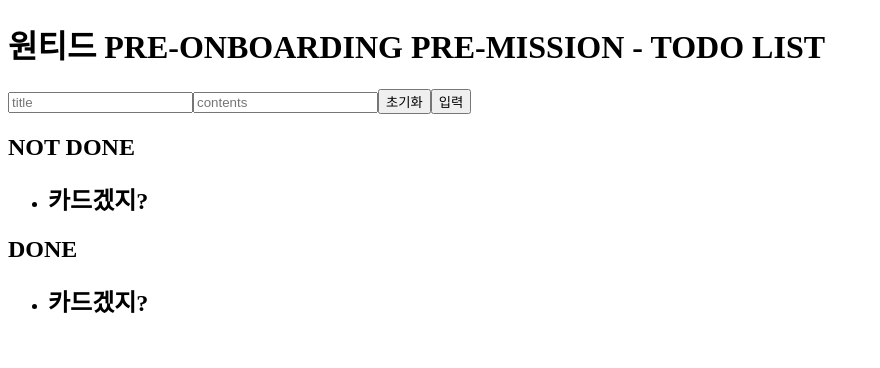
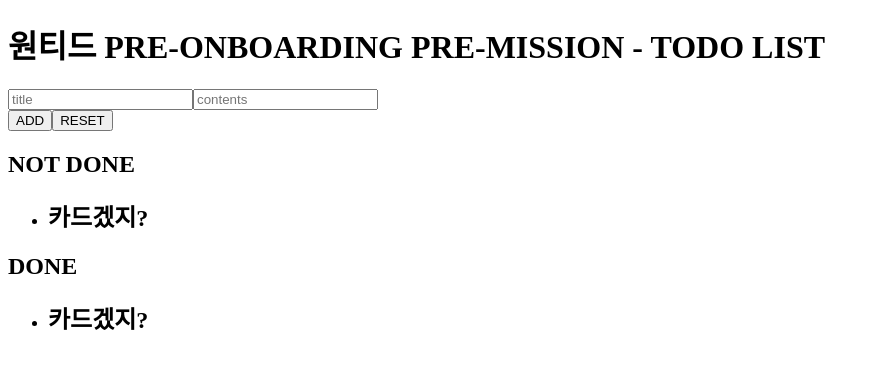
Before and after one commit to kms99/wanted_PRE-ONBOARDING_-, a React (Create React App) app: page / in a window 1280 px wide. Shown: the top 368 px of the page, without its empty margins (0-880 px from the left). Built offline with nearby package versions, Linux system fonts and the light colour scheme.

Commit message:
[update]: TODO ADD 기능 추가

```diff
--- /dev/null
+++ b/src/components/common/button/Button.tsx
@@ -0,0 +1,10 @@
+import React from 'react';
+
+interface Props {
+  text: string;
+  handler?: () => void;
+}
+
+export default function Button({ text, handler }: Props) {
+  return <button onClick={handler}>{text}</button>;
+}
--- /dev/null
+++ b/src/components/common/button/button.styled.ts
@@ -0,0 +1 @@
+import styled from 'styled-components';
--- a/src/components/form/Form.tsx
+++ b/src/components/form/Form.tsx
@@ -1,30 +1,58 @@
 import React from 'react';
 import { useForm, SubmitHandler } from 'react-hook-form';
 import Input from '../common/input/Input';
-import { Inputs } from '../../types/types';
-import { FormIds } from '../../types/enums';
+import { InputValue, Inputs } from '../../types/types';
+import { FORM_INPUTS } from './constants';
+import Button from '../common/button/Button';
+import { useAppDispatch } from '../../hooks/useRTK';
+import { addTodo } from '../../store/slice/todoSlice';
 
 export default function Form() {
-  const { register, handleSubmit, formState } = useForm<Inputs>();
+  const { register, handleSubmit } = useForm<Inputs>();
+  const dispatch = useAppDispatch();
+
+  const handleAdd = ({ title, contents }: InputValue) => {
+    //TODO: validation check
+    dispatch(addTodo({ title, contents }));
+  };
+  const handleReset = () => {};
 
   const handleTodoSubmit: SubmitHandler<Inputs> = (value) => {
     console.log(value);
+    handleAdd({ title: value.titleValue, contents: value.contentsValue });
   };
+
+  const FORM_BUTTONS = [
+    {
+      text: 'ADD',
+    },
+    {
+      text: 'RESET',
+      handler: handleReset,
+    },
+  ];
+
+  const INPUTS = FORM_INPUTS.map((input) => (
+    <Input
+      key={input.formId}
+      formRegister={register}
+      placeholder={input.placeholder}
+      formId={input.formId}
+    />
+  ));
+
+  const BUTTONS = FORM_BUTTONS.map((button) => (
+    <Button
+      key={`button_${button.text}`}
+      text={button.text}
+      handler={button.handler}
+    />
+  ));
 
   return (
     <form onSubmit={handleSubmit(handleTodoSubmit)}>
-      <Input
-        formRegister={register}
-        placeholder="title"
-        formId={FormIds.titleValue}
-      />
-      <Input
-        formRegister={register}
-        placeholder="contents"
-        formId={FormIds.contentsValue}
-      />
-      <button>초기화</button>
-      <button>입력</button>
+      {INPUTS}
+      <div>{BUTTONS}</div>
     </form>
   );
 }
--- /dev/null
+++ b/src/components/form/constants.ts
@@ -0,0 +1,12 @@
+import { FormIds } from '../../types/enums';
+
+export const FORM_INPUTS = [
+  {
+    placeholder: 'title',
+    formId: FormIds.titleValue,
+  },
+  {
+    placeholder: 'contents',
+    formId: FormIds.contentsValue,
+  },
+];
--- a/src/store/slice/todoSlice.ts
+++ b/src/store/slice/todoSlice.ts
@@ -1,14 +1,23 @@
 import { createSlice, PayloadAction } from '@reduxjs/toolkit';
+import { Todo, InputValue } from '../../types/types';
 
-const initialState = {
+export interface TodoInitialState {
+  todo: Todo[];
+}
+
+const initialState: TodoInitialState = {
   todo: [],
 };
 
 export const todoSlice = createSlice({
   name: 'todo',
   initialState,
-  reducers: {},
+  reducers: {
+    addTodo: (state, action: PayloadAction<InputValue>) => {
+      state.todo = [{ ...action.payload, isDone: false }, ...state.todo];
+    },
+  },
 });
 
-export const {} = todoSlice.actions;
+export const { addTodo } = todoSlice.actions;
 export default todoSlice.reducer;
```
Also changed, not shown: src/types/types.ts (+9 -1 lines), .eslintrc.json, .prettierrc.json.
